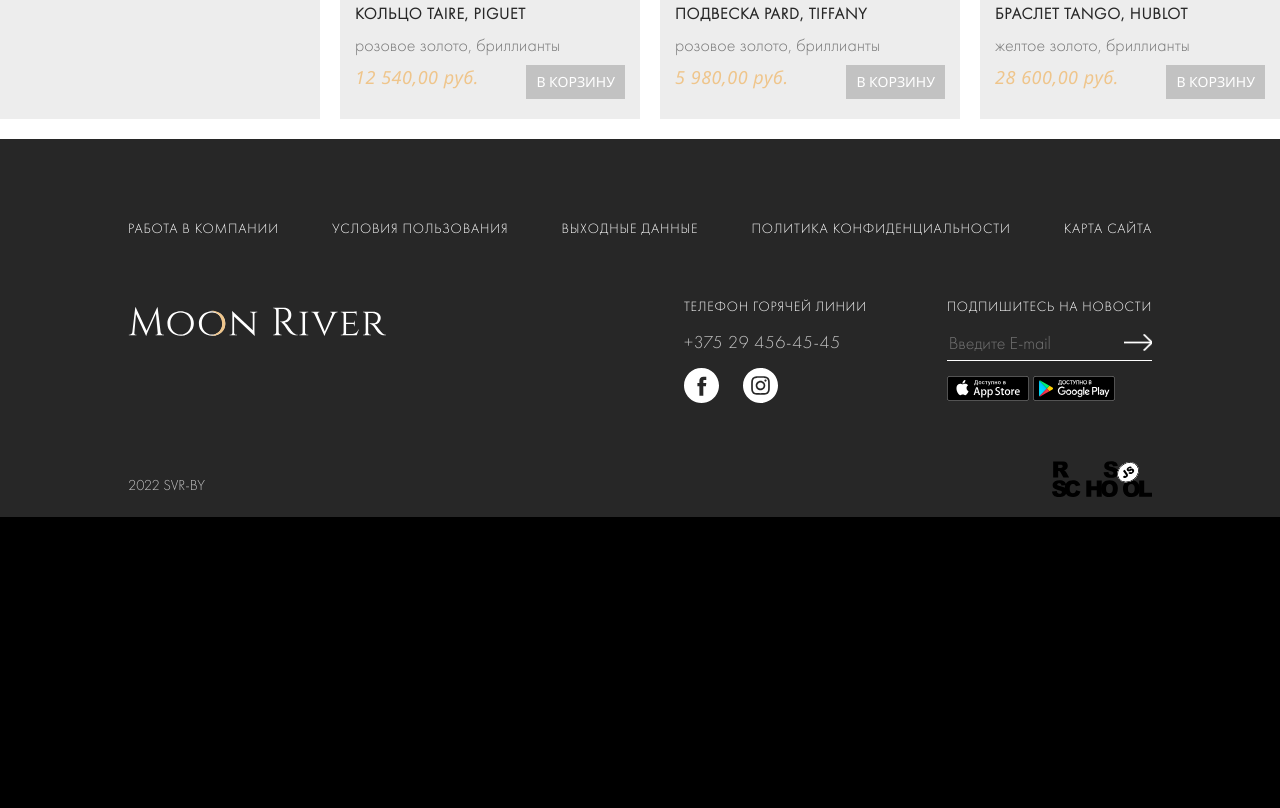
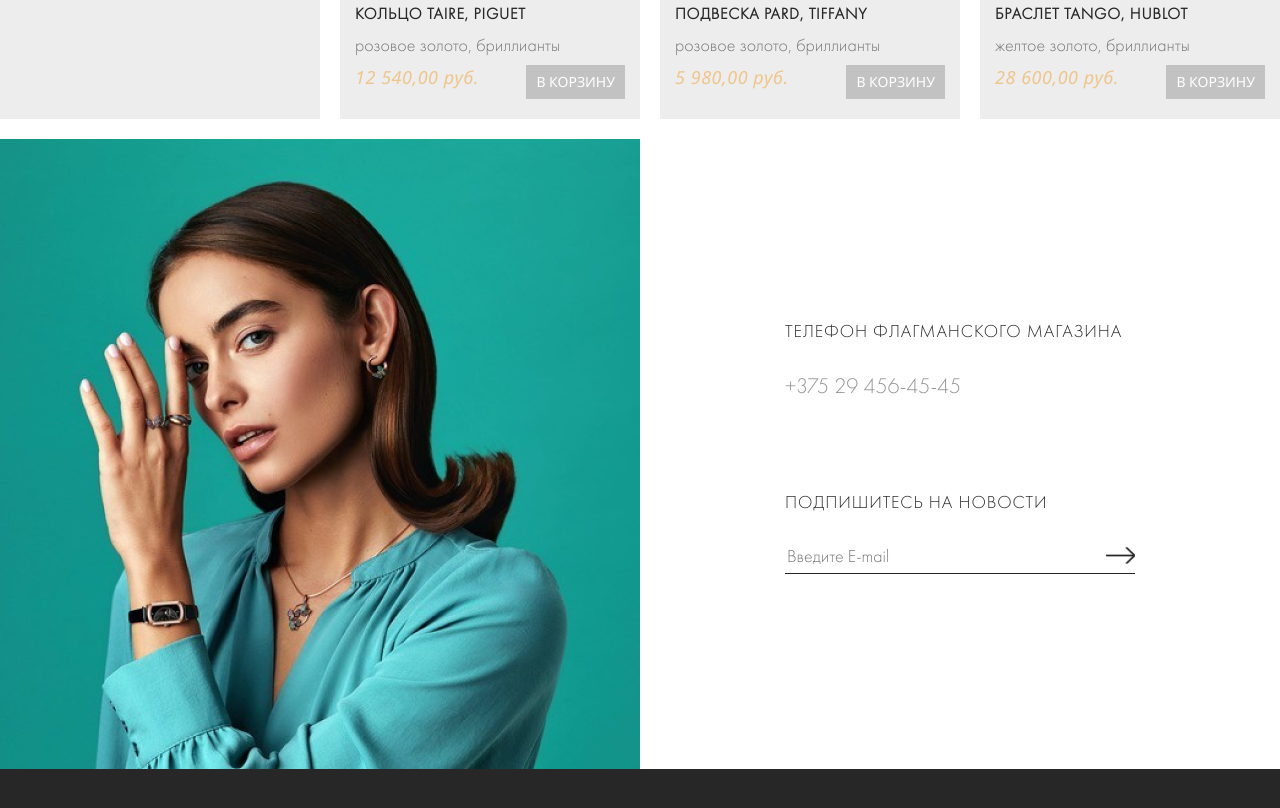
Before and after one commit to svr-by/JSFE2022Q1, a website built with webpack: page online-store/src/index.html in a window 1280 px wide. Shown: the part 3672-4480 px from the top of the page. Before the commit the page ends 4189 px from the top, so only its background shows below. Built offline with nearby package versions, Linux system fonts and the light colour scheme.

Commit message:
feat: add subscription section

```diff
--- a/online-store/src/index.html
+++ b/online-store/src/index.html
@@ -83,6 +83,20 @@
       </div>
     </section>
     <section class="catalog"></section>
+    <section class="subscription">
+      <div class="wrapper subscription__wrapper">
+        <div class="subscription__img"></div>
+        <div class="subscription__info">
+          <p class="subscription__text">телефон флагманского магазина</p>
+          <p class="subscription__tel">+375 29 456-45-45</p>
+          <p class="subscription__text">подпишитесь на новости</p>
+          <div class="form form--black">
+            <input type="search" class="form__input form__input--black" placeholder="Введите E-mail" autocomplete="off">
+            <button class="form__btn form__btn--black"></button>
+          </div>
+        </div>
+      </div>
+    </section>
   </main>
   <footer class="footer">
     <div class="wrapper footer__wrapper">
--- a/online-store/src/styles/abstracts/_variables.scss
+++ b/online-store/src/styles/abstracts/_variables.scss
@@ -2,6 +2,7 @@
 $color-dark: #000000;
 $color-dark-l: #272727;
 $color-dark-xl: #757575;
+$color-dark-xxl: #959595;
 $color-yell: #EFC58B;
 $color-grey: #C2C2C2;
 $color-grey-l: #C4C4C4;
--- a/online-store/src/styles/components/_form.scss
+++ b/online-store/src/styles/components/_form.scss
@@ -4,6 +4,10 @@
   border-bottom: 1.8px solid $color-white;
   padding-bottom: 5px;
   margin-bottom: 15px;
+
+  &.form--black {
+    border-bottom: 1.8px solid $color-dark-l;
+  }
 }
 .form__input {
   width: 100%;
@@ -18,6 +22,10 @@
   display: flex;
   align-items: center;
   color: rgba(255, 255, 255, 0.4);
+
+  &.form__input--black {
+    color: $color-dark-l;
+  }
 }
 .form__btn {
   width: 30px;
@@ -27,4 +35,8 @@
   background-repeat: no-repeat;
   background-position: center;
   cursor: pointer;
+
+  &.form__btn--black {
+    background-image: url(../assets/img/arrow-black.png);
+  }
 }
--- a/online-store/src/styles/pages/_main.scss
+++ b/online-store/src/styles/pages/_main.scss
@@ -190,32 +190,44 @@
   padding: 20px 0;
   background-color: $color-white;
 }
-.sorting{
-  grid-column: 2 / 3;
-  grid-row: 1 / 2;
-  background-color: $color-grey-xl;
+
+/* end styles of catalog section*/
+
+/* start styles of subscription section*/
+.subscription__wrapper {
   display: flex;
-  align-items: center;
-  padding: 0 20px;
+  background-color: $color-white;
 }
-.sorting__name {
+.subscription__img {
+  width: 50%;
+  background-image: url(../assets/img/subs-img.png);
+  background-repeat: no-repeat;
+}
+.subscription__info {
+  margin: 0 auto;
+  padding: 180px 0;
+  width: 350px;
+  display: flex;
+  flex-direction: column;
   font-family: 'Futura PT';
   font-style: normal;
-  font-weight: 300;
+  align-items: flex-start;
+}
+.subscription__text {
+  margin: 0 0 30px 0;
+  font-weight: 500;
   font-size: 18px;
   line-height: 23px;
+  text-align: right;
+  letter-spacing: 0.05em;
+  text-transform: uppercase;
   color: $color-dark-l;
-  text-transform: uppercase;
 }
-.sorting__select {
-  margin-left: 20px;
-  height: 25px;
-  background: none;
-  border: 1px solid $color-grey-l;
-  outline: none;
-  color: $color-dark-xl;
-  text-transform: uppercase;
+.subscription__tel {
+  margin: 0 0 90px 0;
+  font-weight: 400;
+  font-size: 22px;
+  line-height: 28px;
+  color: $color-dark-xxl;
 }
-
-
-/* end styles of catalog section*/
+/* end styles of subscription section*/
```
Also changed, not shown: online-store/src/assets/img/arrow-black.png (added), online-store/src/assets/img/subs-img.png (added).
